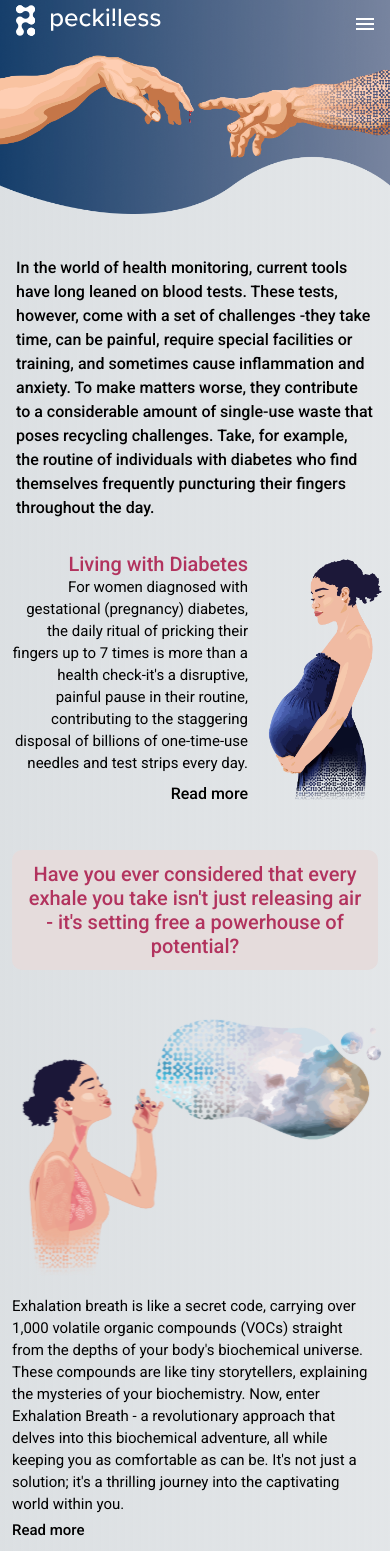
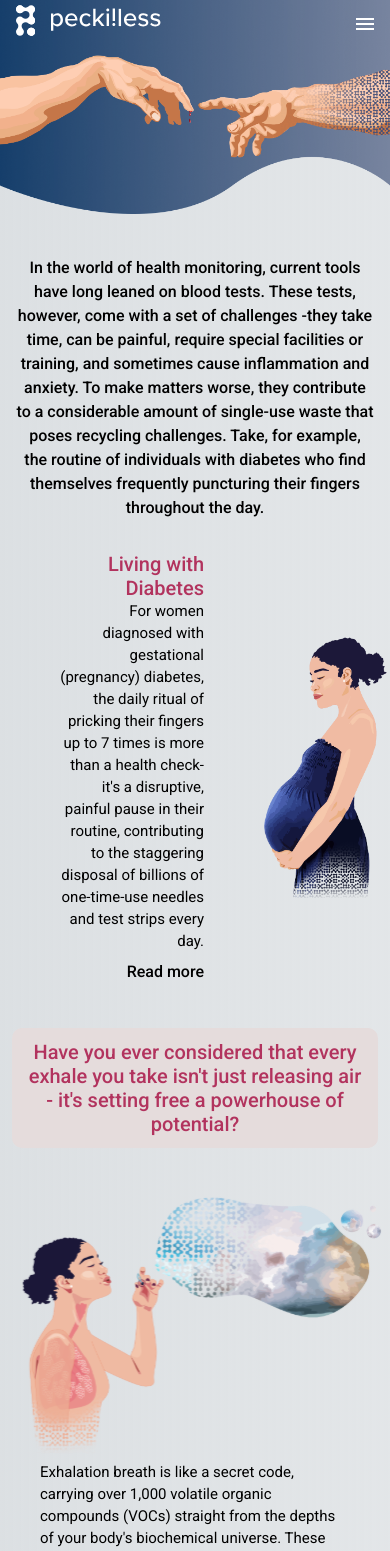
Before and after one commit to Peckiiless/peckiiless-website, a Next.js app: page /healthcare in a window 390 px wide. Shown: the top 1551 px of the page. Built offline with nearby package versions, Linux system fonts and the light colour scheme.

Commit message:
update healthcare

```diff
--- a/app/components/Footer.tsx
+++ b/app/components/Footer.tsx
@@ -3,7 +3,7 @@ import { usePathname } from "next/navigation";
 import Link from "next/link";
 import Logo from "./Logo";
 import SubmitForm from "../about-us/components/SubmitForm";
-import { Text15rem } from "./Text";
+import { Text1125rem, Text125rem, Text15rem } from "./Text";
 
 const Footer = () => {
   const currentRoute = usePathname();
@@ -90,9 +90,9 @@ const Footer = () => {
         </div>
       </div>
       <div className="text-center py-5 xs:py-10">
-        <Text15rem>
+        <Text1125rem>
         @2023 www.peckiiless.com all copyrights reserved.
-        </Text15rem>
+        </Text1125rem>
       </div>
       <div className="bg-footer h-[5rem] sm:h-[15rem] bg-bottom xs:bg-top bg-contain xs:bg-cover bg-no-repeat"></div>
     </div>
--- a/app/healthcare/BlowingLady.tsx
+++ b/app/healthcare/BlowingLady.tsx
@@ -11,8 +11,8 @@ export default function BlowingLady() {
         </Title2625rem>
       </div>
 
-      <div className="relative xl:h-[50rem] lg:h-[35rem] sm:h-[25rem]">
-        <div className="sm:absolute bottom-0 pl-1 sm:pl-0 max-w-[70rem] sm:w-[80%]">
+      <div className="relative xl:h-[50rem] lg:h-[35rem] md:h-[25rem]">
+        <div className="md:absolute bottom-0 pl-1 sm:pl-0 max-w-[70rem] sm:w-[80%]">
           <Image
             src="/bubble-lady.svg"
             width={1200}
@@ -21,7 +21,7 @@ export default function BlowingLady() {
             priority={true}
           />
         </div>
-        <div className="sm:max-w-[60rem] sm:absolute sm:bottom-0 md:-bottom-14 lg:bottom-10 left-[40%] sm:left-[35%] p-3 sm:p-2">
+        <div className="sm:max-w-[60rem] md:absolute sm:bottom-0 md:-bottom-14 lg:bottom-20 xl:bottom-4 left-[40%] sm:left-[35%] px-10">
           <Text3>
             Exhalation breath is like a secret code, carrying over 1,000
             volatile organic compounds (VOCs) straight from the depths of your
@@ -32,12 +32,12 @@ export default function BlowingLady() {
             can be. It&#39;s not just a solution; it&#39;s a thrilling journey
             into the captivating world within you.
           </Text3>
-          <p className="sm:hidden font-medium text-[.9375rem] cursor-pointer py-1">
+          <p className="md:hidden font-medium text-[.9375rem] cursor-pointer py-1">
             Read more
           </p>
         </div>
       </div>
-      <div className="px-4 md:px-6 hidden sm:block py-10 md:py-20 lg:py-10 max-w-[95rem] mx-auto">
+      <div className="px-4 md:px-10 hidden md:block py-10 md:py-20 lg:py-10 max-w-[95rem] mx-auto text-center">
         <Text3>
           Breath sampling emerges as a non-invasive, pain-free, and universally
           applicable method. Unlike other sampling techniques, it requires no
--- a/app/healthcare/Pregnancy.tsx
+++ b/app/healthcare/Pregnancy.tsx
@@ -5,7 +5,7 @@ export default function Pregnancy() {
   return (
     <section className="mx-auto max-w-[100rem]">
       <div className="">
-        <div className="px-4 py-8 sm:py-14 md:px-8 max-w-[85rem] mx-auto font-medium">
+        <div className="px-4 py-8 sm:py-14 md:px-8 max-w-[85rem] mx-auto font-medium text-center">
           <Text2>
             In the world of health monitoring, current tools have long leaned on
             blood tests. These tests, however, come with a set of challenges
@@ -19,7 +19,7 @@ export default function Pregnancy() {
         </div>
       </div>
       <div className="grid grid-cols-12 ">
-        <div className="col-span-8  sm:col-span-7  xl:col-span-8 2xl:col-span-7 text-right sm:pt-2 px-3 sm:pr-1 self-center ">
+        <div className="col-span-8  sm:col-span-7  xl:col-span-8 2xl:col-span-7 text-right sm:pt-2 px-14 sm:pr-1 self-center ">
           <div className=" sm:pb-2">
             <Title2875rem>Living with Diabetes</Title2875rem>
           </div>
--- a/app/healthcare/ProductBanner.tsx
+++ b/app/healthcare/ProductBanner.tsx
@@ -14,8 +14,8 @@ export default function ProductBanner() {
         </div>
       </div>
       <div className="grid grid-cols-12 sm:gap-4 text-right pt-5 lg:pt-16 leading-[1.375rem] sm:leading-[1.875rem]  lg:leading-[2.625rem]">
-        <div className="col-span-5 xs:col-span-5 ">
-          <div className=" pb-5 lg:pb-10">
+        <div className="col-span-5 xs:col-span-5 self-center">
+          <div className=" pb-5 lg:pb-6">
             <Title2875rem>Breathalyzer</Title2875rem>
 
           </div>
@@ -43,7 +43,7 @@ export default function ProductBanner() {
 
           </div>
 
-          <div className="lg:col-span-4 pt-5 lg:pt-20 self-end">
+          <div className="lg:col-span-4 pt-5 lg:pt-12 self-end">
             <CustomButton
               title="More Information"
               containerStyles="bg-primary-700 font-medium xl:text-[1.625rem] md:text-[1.25rem] text-[.75rem] text-white rounded-[2.5rem] md:py-7 md:px-12 py-3 px-5"
```
